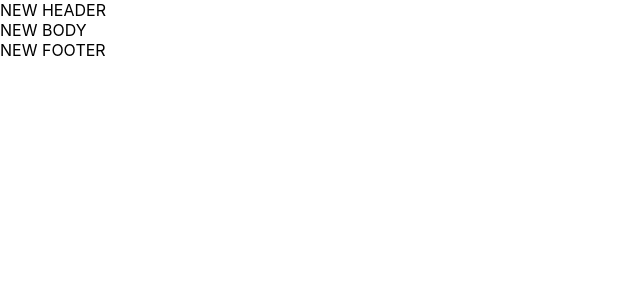
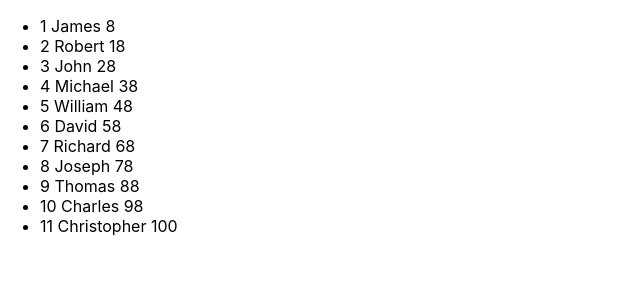
Before and after one commit to sk3llytoon/microtasks2, a React (Create React App) app: page / in a window 1280 px wide. Shown: the top 300 px of the page, without its empty margins (0-640 px from the left). Built offline with nearby package versions, Linux system fonts and the light colour scheme.

Commit message:
Microtasks 02 --method .map added + props for NewComponent

```diff
--- /dev/null
+++ b/src/02-map/NewComponent.tsx
@@ -0,0 +1,26 @@
+import React from 'react';
+
+type StudentsType = {
+    id: number
+    name: string
+    age: number
+}
+
+type NewComponentType = {
+    students: Array<StudentsType>
+}
+
+export const NewComponent = (props: NewComponentType) => {
+    return (
+        <div>
+            <ul>
+                {props.students.map((el, index) => {
+                        return (
+                            <li key={index}>{el.id} {el.name} {el.age}</li>
+                        )
+                    }
+                )}
+            </ul>
+        </div>
+    );
+};
--- a/src/App.tsx
+++ b/src/App.tsx
@@ -4,13 +4,30 @@
 import {Header} from "./01/Header";
 import {Body} from "./01/Body";
 import {Footer} from "./01/Footer";
+import {NewComponent} from "./02-map/NewComponent";
 
 function App() {
+
+    const students = [
+        {id: 1, name: "James", age: 8},
+        {id: 2, name: "Robert", age: 18},
+        {id: 3, name: "John", age: 28},
+        {id: 4, name: "Michael", age: 38},
+        {id: 5, name: "William", age: 48},
+        {id: 6, name: "David", age: 58},
+        {id: 7, name: "Richard", age: 68},
+        {id: 8, name: "Joseph", age: 78},
+        {id: 9, name: "Thomas", age: 88},
+        {id: 10, name: "Charles", age: 98},
+        {id: 11, name: "Christopher", age: 100},
+    ]
+
     return (
         <>
-            <Header titleForHeader={"NEW HEADER"}/>
-            <Body titleForBody={"NEW BODY"}/>
-            <Footer titleForFooter={"NEW FOOTER"}/>
+            {/*<Header titleForHeader={"NEW HEADER"}/>*/}
+            {/*<Body titleForBody={"NEW BODY"}/>*/}
+            {/*<Footer titleForFooter={"NEW FOOTER"}/>*/}
+            <NewComponent students={students}/>
         </>
     );
 }
```
